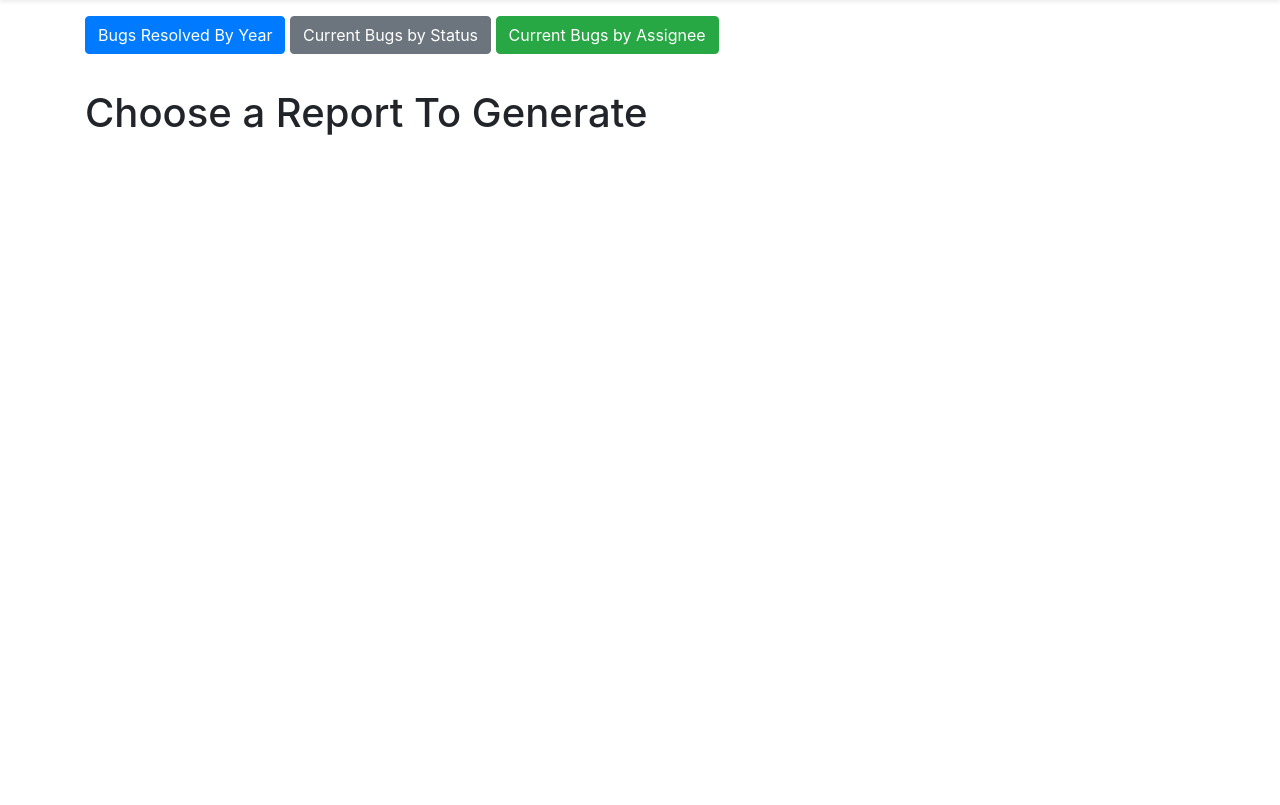
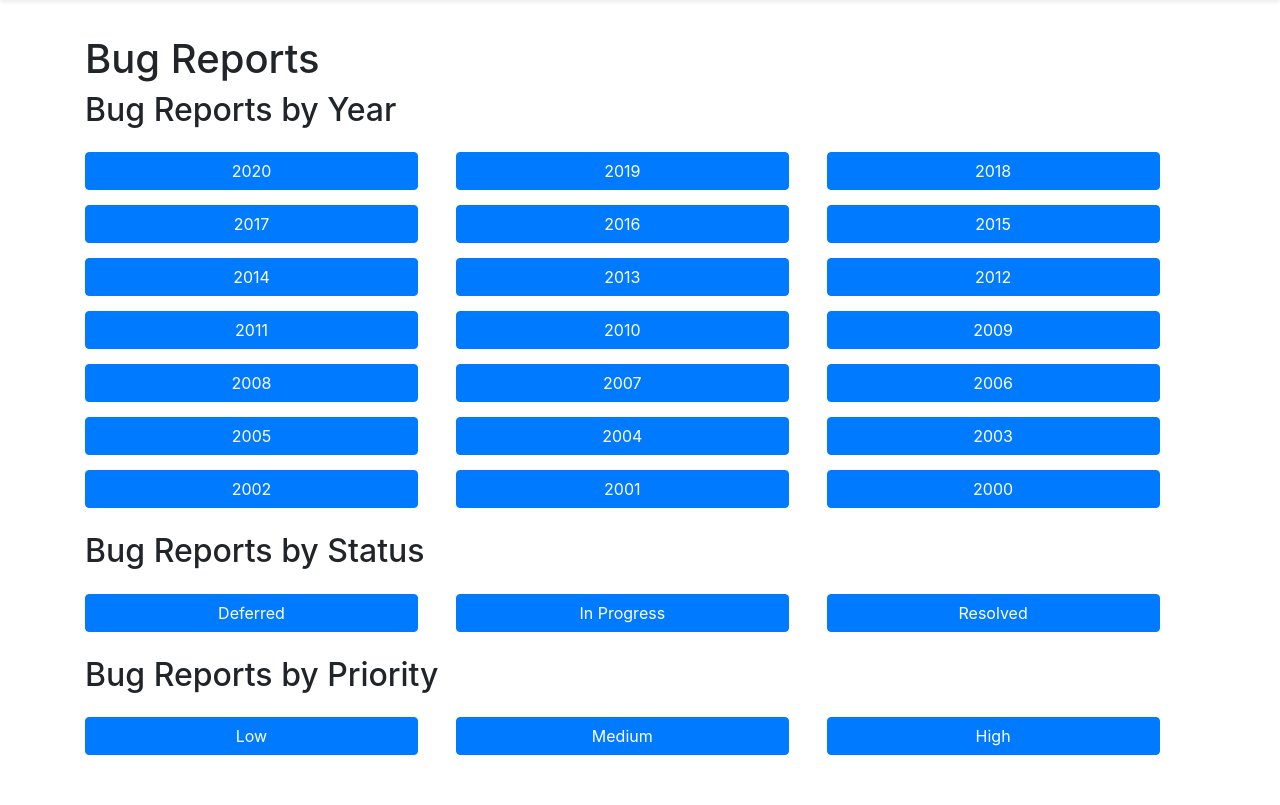
Before and after one commit to timrohweder/wgu-bug-tracker, a Django app: template templates/bug_reports.html in a window 1280 px wide. Shown: the part 73-878 px from the top of the page. Before the commit the page ends 208 px from the top, so only its background shows below. Run offline with Django 3.2, Linux system fonts and the light colour scheme; the template is opened without the code that fills it, so the values that code supplies are empty; some libraries are stand-ins or nearby versions.

Commit message:
add reports functionality

```diff
--- a/bugs/urls.py
+++ b/bugs/urls.py
@@ -1,6 +1,6 @@
 from django.urls import path
 
-from .views import BugListView, BugDetailView, BugCreateView, BugUpdateView, BugDeleteView, add_comment, SearchView, ReportsView, ResolvedReportView, CurrentBugsReportView, AssigneeBugsReportView
+from .views import BugListView, BugDetailView, BugCreateView, BugUpdateView, BugDeleteView, add_comment, SearchView, ReportsView
 
 
 urlpatterns = [
@@ -12,7 +12,4 @@ urlpatterns = [
   path('<int:pk>/comment', add_comment, name='add_comment'),
   path('search/', SearchView.as_view(), name='search'),
   path('reports/', ReportsView.as_view(), name='reports'),
-  path('resolved-bugs-year-report/', ResolvedReportView.as_view(), name='resolved_report'),
-  path('current-bugs-report/', CurrentBugsReportView.as_view(), name='current_report'),
-  path('bugs-by-assignee-report/', AssigneeBugsReportView.as_view(), name='assignee_report'),
 ]
--- a/static/css/global.css
+++ b/static/css/global.css
@@ -48,3 +48,9 @@ td {
 .report-title {
   margin-top: 35px;
 }
+
+.report-button {
+  margin-top: 15px;
+  margin-right: 3%;
+  width: 30%;
+}
--- a/templates/bug_reports.html
+++ b/templates/bug_reports.html
@@ -1,8 +1,36 @@
 {% extends '_base.html' %}
 {% block content %}
-<a href="{% url 'resolved_report' %}"><button class="btn btn-primary">Bugs Resolved By Year</button></a>
-<a href="{% url 'current_report' %}"><button class="btn btn-secondary">Current Bugs by Status</button></a>
-<a href="{% url 'assignee_report' %}"><button class="btn btn-success">Current Bugs by Assignee </button></a>
-<h1 class="report-title">Choose a Report To Generate</h1>
+<h1 class="report-title">Bug Reports</h1>
+<h2>Bug Reports by Year</h2>
+<a class="btn btn-primary report-button" href="{% url 'bug_list' %}?yearQuery=2020">2020</a>
+<a class="btn btn-primary report-button" href="{% url 'bug_list' %}?yearQuery=2019">2019</a>
+<a class="btn btn-primary report-button" href="{% url 'bug_list' %}?yearQuery=2018">2018</a>
+<a class="btn btn-primary report-button" href="{% url 'bug_list' %}?yearQuery=2017">2017</a>
+<a class="btn btn-primary report-button" href="{% url 'bug_list' %}?yearQuery=2016">2016</a>
+<a class="btn btn-primary report-button" href="{% url 'bug_list' %}?yearQuery=2015">2015</a>
+<a class="btn btn-primary report-button" href="{% url 'bug_list' %}?yearQuery=2014">2014</a>
+<a class="btn btn-primary report-button" href="{% url 'bug_list' %}?yearQuery=2013">2013</a>
+<a class="btn btn-primary report-button" href="{% url 'bug_list' %}?yearQuery=2012">2012</a>
+<a class="btn btn-primary report-button" href="{% url 'bug_list' %}?yearQuery=2011">2011</a>
+<a class="btn btn-primary report-button" href="{% url 'bug_list' %}?yearQuery=2010">2010</a>
+<a class="btn btn-primary report-button" href="{% url 'bug_list' %}?yearQuery=2009">2009</a>
+<a class="btn btn-primary report-button" href="{% url 'bug_list' %}?yearQuery=2008">2008</a>
+<a class="btn btn-primary report-button" href="{% url 'bug_list' %}?yearQuery=2007">2007</a>
+<a class="btn btn-primary report-button" href="{% url 'bug_list' %}?yearQuery=2006">2006</a>
+<a class="btn btn-primary report-button" href="{% url 'bug_list' %}?yearQuery=2005">2005</a>
+<a class="btn btn-primary report-button" href="{% url 'bug_list' %}?yearQuery=2004">2004</a>
+<a class="btn btn-primary report-button" href="{% url 'bug_list' %}?yearQuery=2003">2003</a>
+<a class="btn btn-primary report-button" href="{% url 'bug_list' %}?yearQuery=2002">2002</a>
+<a class="btn btn-primary report-button" href="{% url 'bug_list' %}?yearQuery=2001">2001</a>
+<a class="btn btn-primary report-button" href="{% url 'bug_list' %}?yearQuery=2000">2000</a>
+<br /><br />
+<h2>Bug Reports by Status</h2>
+<a class="btn btn-primary report-button" href="{% url 'bug_list' %}?statusQuery=Deferred&reportQuery=True">Deferred</a>
+<a class="btn btn-primary report-button" href="{% url 'bug_list' %}?statusQuery=In+Progress&reportQuery=True">In Progress</a>
+<a class="btn btn-primary report-button" href="{% url 'bug_list' %}?statusQuery=Resolved&reportQuery=True">Resolved</a>
+<br /><br />
+<h2>Bug Reports by Priority</h2>
+<a class="btn btn-primary report-button" href="{% url 'bug_list' %}?priorityQuery=Low&reportQuery=True">Low</a>
+<a class="btn btn-primary report-button" href="{% url 'bug_list' %}?priorityQuery=Medium&reportQuery=True">Medium</a>
+<a class="btn btn-primary report-button" href="{% url 'bug_list' %}?priorityQuery=High&reportQuery=True">High</a>
 {% endblock content %}
-]
--- a/templates/bug_search.html
+++ b/templates/bug_search.html
@@ -13,6 +13,7 @@ aria-label="Search"></label>
 aria-label="Search"></label>
   <label>Status<input name="statusQuery" class="form-control mr-sm-2" type="text" placeholder="Search"
 aria-label="Search"></label>
+  <input type="hidden" name="isSearch" value="True" />
   <input class="btn btn-primary" type="submit" value="Search" />
 </form>
 {% endblock content %}
--- a/templates/bug_update.html
+++ b/templates/bug_update.html
@@ -1,7 +1,4 @@
-{% extends '_base.html' %}
-{% load crispy_forms_tags %}
-
-{% block content %}
+{% extends '_base.html' %} {% load crispy_forms_tags %} {% block content %}
 <h1>Update Bug</h1>
 <form action="" method="post">
   {% csrf_token %} {{ form|crispy }}
```
Also changed, not shown: bugs/views.py (+19 -9 lines), templates/assignee_report.html (deleted, +0 -8 lines), templates/bug_list.html (+20 -4 lines), templates/current_report.html (deleted, +0 -9 lines), templates/resolved_report.html (deleted, +0 -9 lines).
